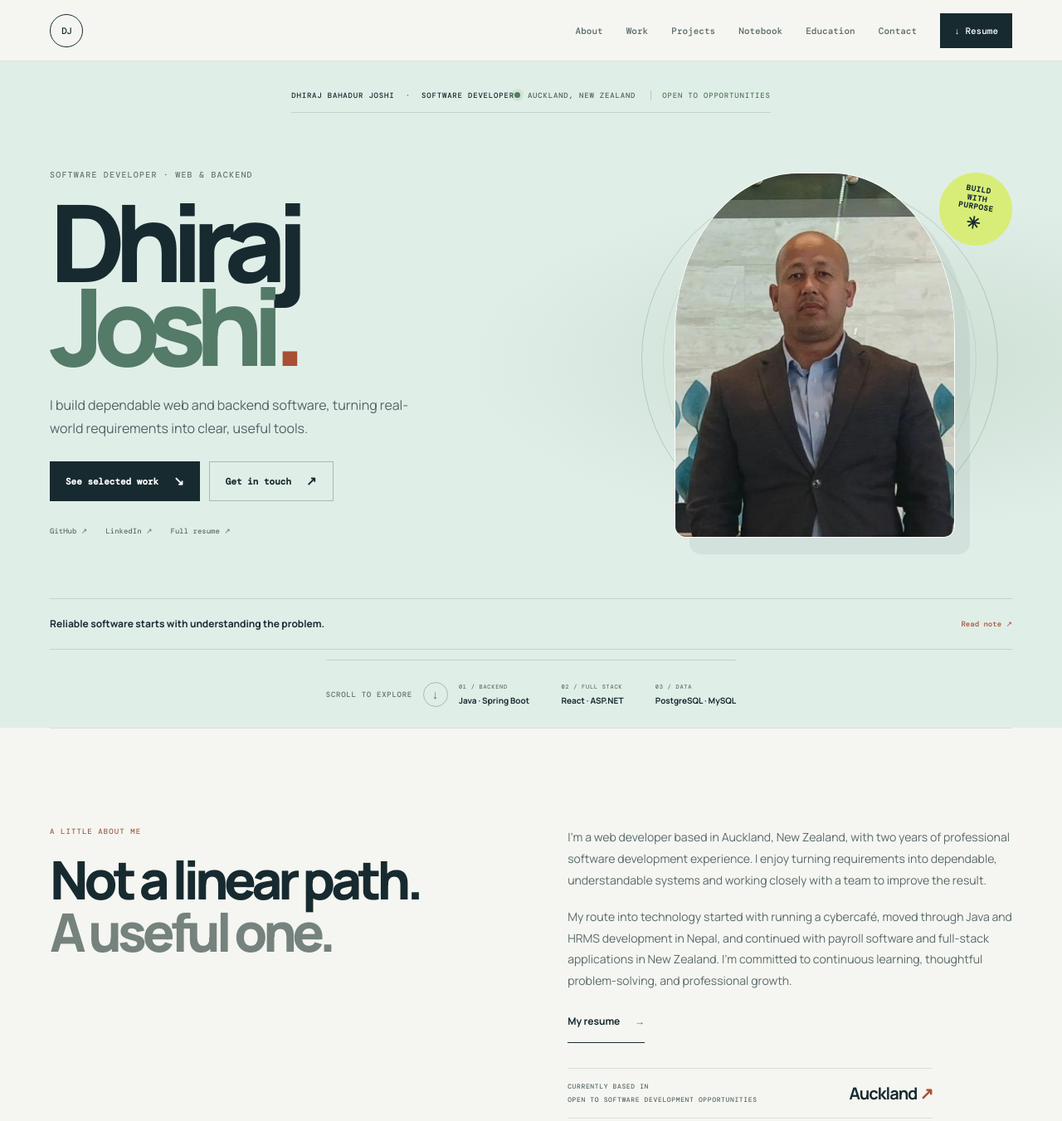
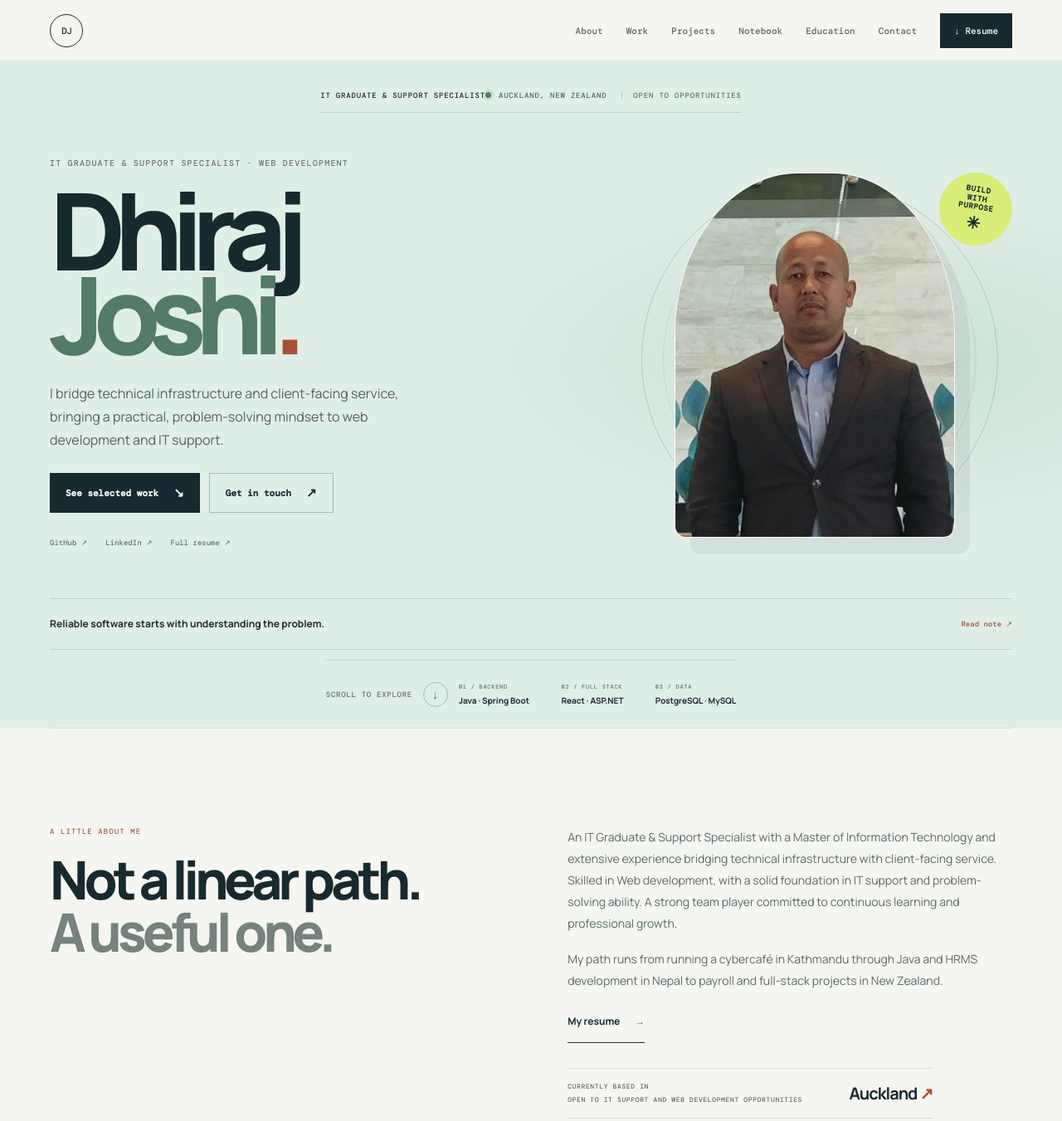
Before and after one commit to joshilaygh/dhiraj-bahadur-joshi-portfolio, a plain HTML site: page index.html in a window 1280 px wide. Shown: the top 1351 px of the page at 83% size. Drawn offline with nearby package versions, Linux system fonts and the light colour scheme.

Commit message:
Align portfolio profile with professional summary
Co-authored-by: Copilot <223556219+Copilot@users.noreply.github.com>

```diff
--- a/index.html
+++ b/index.html
@@ -3,20 +3,20 @@
   <head>
     <meta charset="UTF-8" />
     <meta name="viewport" content="width=device-width, initial-scale=1" />
-    <meta name="description" content="Dhiraj Bahadur Joshi is a software developer based in Auckland, New Zealand." />
+    <meta name="description" content="Dhiraj Bahadur Joshi is an IT graduate and support specialist skilled in web development, IT support, and client-facing service." />
     <meta name="theme-color" content="#f5f6f1" />
     <link rel="canonical" href="https://dhirajbahadurjoshi.com.np/" />
     <meta property="og:type" content="website" />
-    <meta property="og:title" content="Dhiraj Joshi — Software Developer" />
-    <meta property="og:description" content="Dhiraj Bahadur Joshi is a software developer based in Auckland, New Zealand." />
+    <meta property="og:title" content="Dhiraj Joshi — IT Graduate &amp; Support Specialist" />
+    <meta property="og:description" content="Dhiraj Bahadur Joshi is an IT graduate and support specialist skilled in web development, IT support, and client-facing service." />
     <meta property="og:url" content="https://dhirajbahadurjoshi.com.np/" />
     <meta property="og:image" content="https://dhirajbahadurjoshi.com.np/assets/profile-photo.jpg" />
     <meta property="og:image:alt" content="Portrait of Dhiraj Bahadur Joshi" />
     <meta name="twitter:card" content="summary_large_image" />
-    <meta name="twitter:title" content="Dhiraj Joshi — Software Developer" />
-    <meta name="twitter:description" content="Dhiraj Bahadur Joshi is a software developer based in Auckland, New Zealand." />
+    <meta name="twitter:title" content="Dhiraj Joshi — IT Graduate &amp; Support Specialist" />
+    <meta name="twitter:description" content="Dhiraj Bahadur Joshi is an IT graduate and support specialist skilled in web development, IT support, and client-facing service." />
     <meta name="twitter:image" content="https://dhirajbahadurjoshi.com.np/assets/profile-photo.jpg" />
-    <title>Dhiraj Joshi — Software Developer</title>
+    <title>Dhiraj Joshi — IT Graduate &amp; Support Specialist</title>
     <link rel="preconnect" href="https://fonts.googleapis.com" />
     <link rel="preconnect" href="https://fonts.gstatic.com" crossorigin />
     <link href="https://fonts.googleapis.com/css2?family=DM+Mono:wght@400;500&family=Manrope:wght@400;500;600;700;800&display=swap" rel="stylesheet" />
@@ -37,12 +37,12 @@
 
     <main id="main-content">
       <section id="hero-section" class="hero-section page-width">
-        <div class="hero-topline"><span>Dhiraj Bahadur Joshi <i>·</i> Software developer</span><span class="hero-location"><b></b> Auckland, New Zealand <span class="availability">Open to opportunities</span></span></div>
+        <div class="hero-topline"><span>IT Graduate &amp; Support Specialist</span><span class="hero-location"><b></b> Auckland, New Zealand <span class="availability">Open to opportunities</span></span></div>
         <div class="hero-layout">
           <div class="hero-copy">
-            <p class="eyebrow">Software developer · Web &amp; backend</p>
+            <p class="eyebrow">IT graduate &amp; support specialist · Web development</p>
             <h1>Dhiraj<br /><em>Joshi</em><span class="hero-period">.</span></h1>
-            <p class="hero-lede">I build dependable web and backend software, turning real-world requirements into clear, useful tools.</p>
+            <p class="hero-lede">I bridge technical infrastructure and client-facing service, bringing a practical, problem-solving mindset to web development and IT support.</p>
             <div class="hero-actions"><a class="hero-primary" href="#research-section">See selected work <span>↘</span></a><a class="hero-secondary" href="mailto:joshjoshilay@gmail.com">Get in touch <span>↗</span></a></div>
             <div class="hero-socials"><a href="https://github.com/joshilaygh" target="_blank" rel="noreferrer">GitHub ↗</a><a href="https://www.linkedin.com/in/dhiraj-bahadur-joshi-48987b242" target="_blank" rel="noreferrer">LinkedIn ↗</a><a href="resume.html">Full resume ↗</a></div>
           </div>
@@ -58,7 +58,7 @@
 
       <section id="about-section" class="about-section page-width split-section">
         <div class="section-title"><p class="eyebrow">A little about me</p><h2>Not a linear path.<br /><em>A useful one.</em></h2></div>
-        <div class="about-body"><p>I’m a web developer based in Auckland, New Zealand, with two years of professional software development experience. I enjoy turning requirements into dependable, understandable systems and working closely with a team to improve the result.</p><p>My route into technology started with running a cybercafé, moved through Java and HRMS development in Nepal, and continued with payroll software and full-stack applications in New Zealand. I’m committed to continuous learning, thoughtful problem-solving, and professional growth.</p><a class="text-button" href="resume.html">My resume <span>→</span></a><div class="about-signoff"><span>Currently based in</span><strong>Auckland <i>↗</i></strong><small>Open to software development opportunities</small></div></div>
+        <div class="about-body"><p>An IT Graduate &amp; Support Specialist with a Master of Information Technology and extensive experience bridging technical infrastructure with client-facing service. Skilled in Web development, with a solid foundation in IT support and problem-solving ability. A strong team player committed to continuous learning and professional growth.</p><p>My path runs from running a cybercafé in Kathmandu through Java and HRMS development in Nepal to payroll and full-stack projects in New Zealand.</p><a class="text-button" href="resume.html">My resume <span>→</span></a><div class="about-signoff"><span>Currently based in</span><strong>Auckland <i>↗</i></strong><small>Open to IT support and web development opportunities</small></div></div>
       </section>
 
       <section class="inventory-section page-width split-section">
@@ -101,7 +101,7 @@
         <div class="page-width"><p class="eyebrow">Education</p><div class="education-line"><div><h2>Master of<br /><em>Information Technology</em></h2><p>Auckland Institute of Studies · Sep 2024 — May 2026</p><p class="secondary-education">Post Graduate Diploma in Computer Application<br />Kantipur City College · Jul 2020 — Jul 2022</p></div><div class="education-meta">Auckland, New Zealand<br />New Zealand</div></div></div>
       </section>
 
-      <section id="contact-section" class="contact-section page-width"><div class="contact-kicker"><span>Have a project in mind?</span><span>LET’S CONNECT ↘</span></div><p class="eyebrow">If you have a problem worth solving</p><h2>Let’s build the<br /><em>next chapter.</em></h2><div class="contact-bottom"><a href="mailto:joshjoshilay@gmail.com" class="contact-link">joshjoshilay@gmail.com <span>↗</span></a><span>Based in Auckland · Available for opportunities</span></div></section>
+      <section id="contact-section" class="contact-section page-width"><div class="contact-kicker"><span>Have a project in mind?</span><span>LET’S CONNECT ↘</span></div><p class="eyebrow">If you have a problem worth solving</p><h2>Let’s build the<br /><em>next chapter.</em></h2><div class="contact-bottom"><a href="mailto:joshjoshilay@gmail.com" class="contact-link">joshjoshilay@gmail.com <span>↗</span></a><span>Based in Auckland · Available for IT support and web development opportunities</span></div></section>
     </main>
 
     <footer class="site-footer page-width"><span>© 2026 Dhiraj Bahadur Joshi</span><span>Auckland, New Zealand</span><a href="#hero-section">Back to top ↑</a></footer>
```
